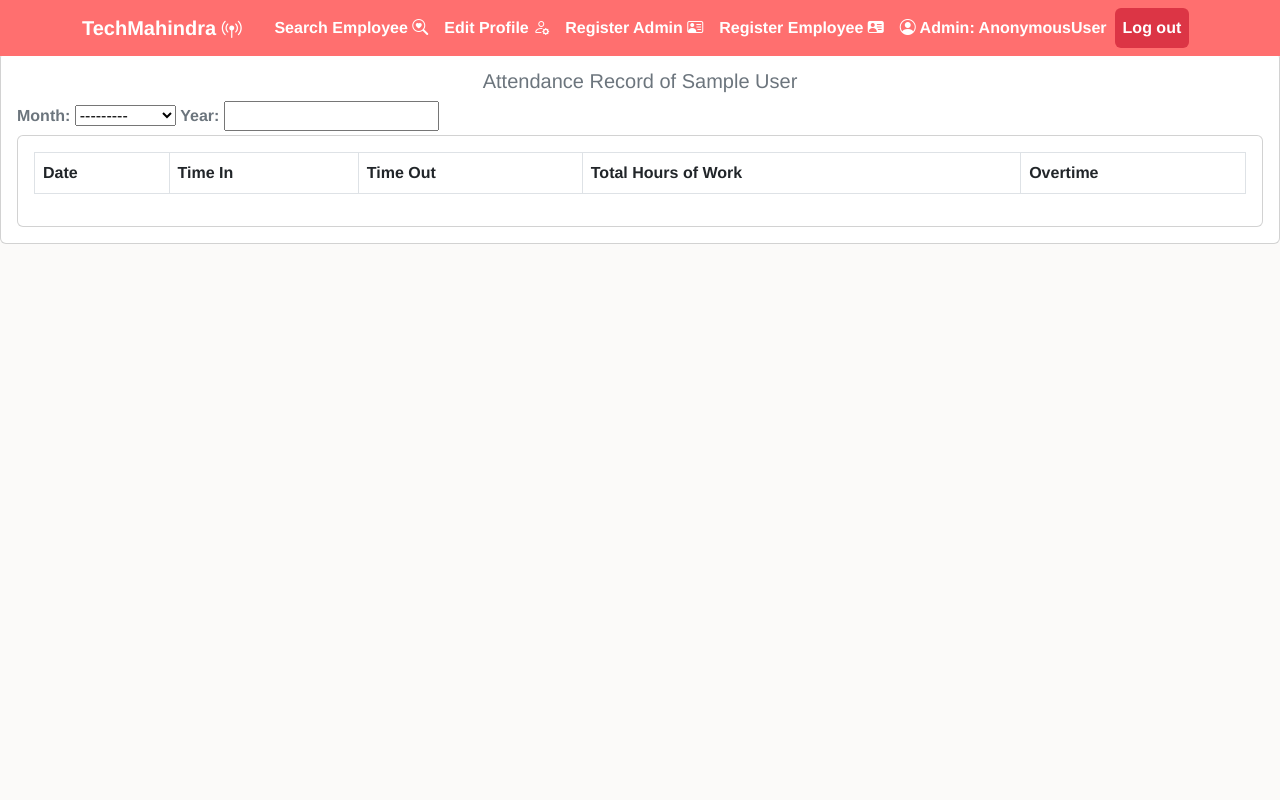
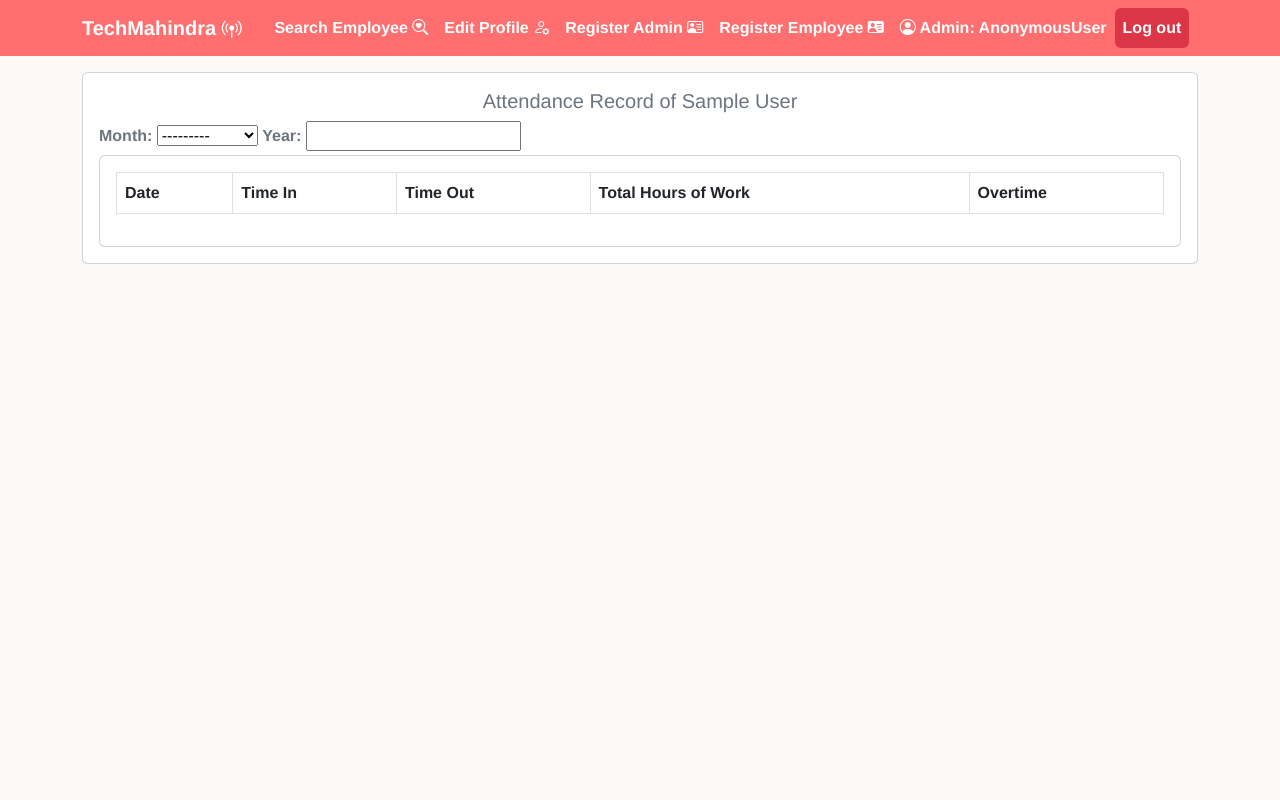
Before and after one commit to markennlagliva/mahindra-sys, a Django app: a page that uses templates/admins/_view.html in a window 1280 px wide. Run offline with Django 4.2, Linux system fonts and the light colour scheme; tables that the repository leaves empty hold one stand-in row (values such as "Sample post"); lists and menus that the app fills with data are empty; some libraries are stand-ins or nearby versions.

Commit message:
fixed view template

```diff
--- a/templates/admins/_view.html
+++ b/templates/admins/_view.html
@@ -9,11 +9,8 @@
 
 {% block content %}
 
-<div class="row mt-5">
-
-</div>
-
-  <div class="row mt-1 ">
+<section class="container-lg min-vh-100 py-5">
+  <div class="row py-4">
       <div class="col-md">
         <div class="card card-body">
           <h5 class="text-secondary text-center">Attendance Record of {{employee.first_name}} {{employee.last_name}}</h5>
@@ -91,5 +88,5 @@
             }, 500); // Adjust the delay as needed
         });
   </script> -->
-
+</section>
 {% endblock content %}
```
